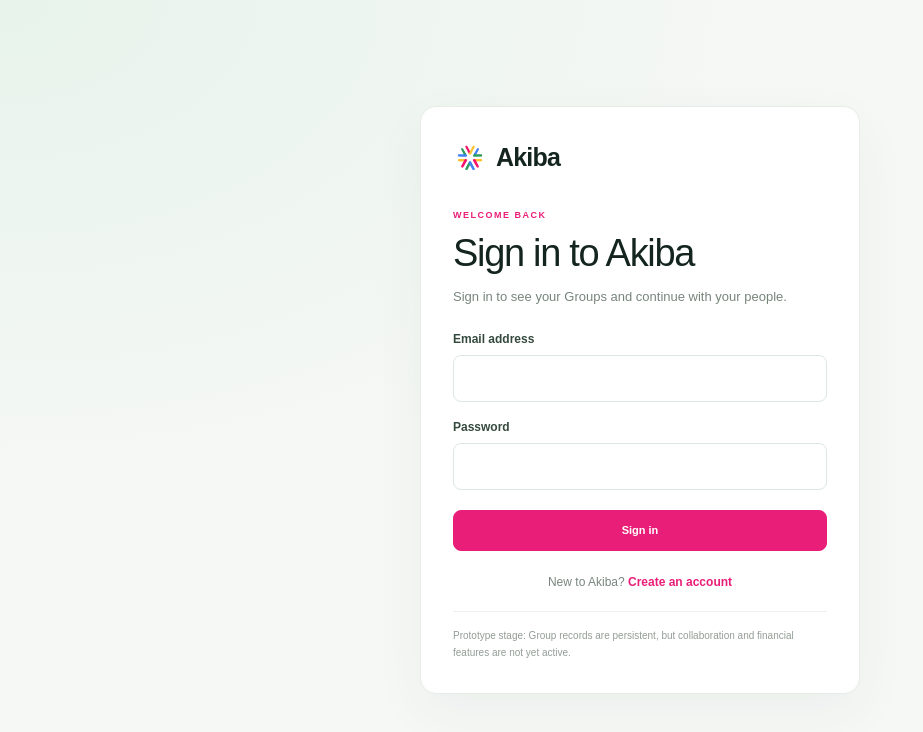
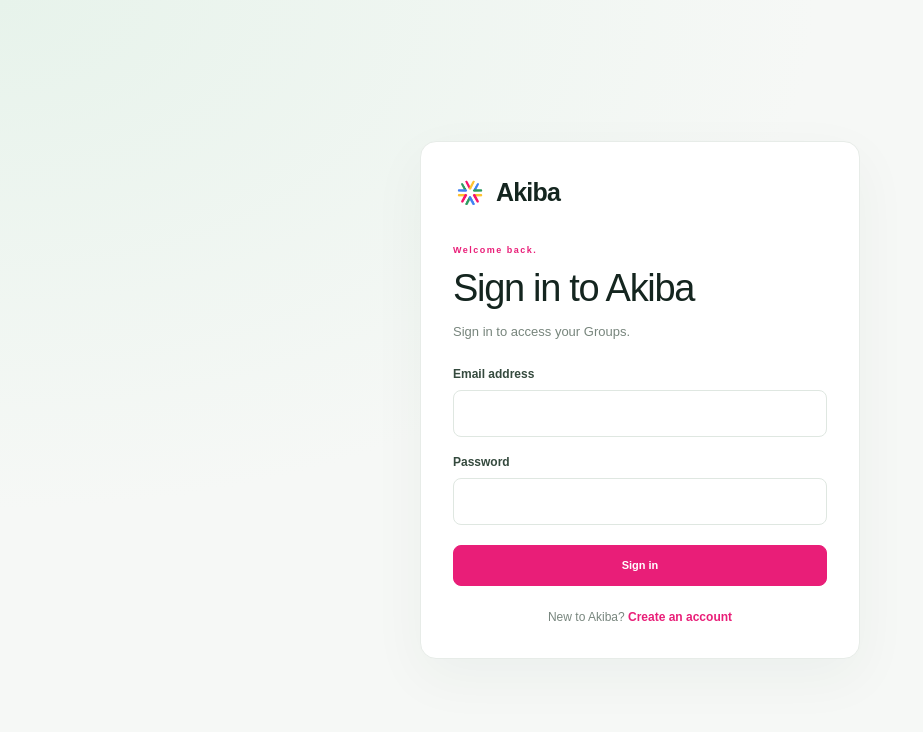
Before and after one commit to aogajoseph/akiba, a Next.js app: page /login in a window 1280 px wide. Shown: the top 732 px of the page, without its empty margins (0-923 px from the left). Built offline with nearby package versions, Linux system fonts and the light colour scheme; no server answers.

Commit message:
Update Akiba sign-in copy

```diff
--- a/app/login/page.tsx
+++ b/app/login/page.tsx
@@ -12,12 +12,11 @@ export default async function LoginPage({ searchParams }: Props) {
   const params = await searchParams;
   return <main className="auth-shell"><section className="auth-card">
     <Link href="/" className="auth-brand"><img className="auth-brand-logo" src="/akiba-logo.png" alt="" />Akiba</Link>
-    <div className="workspace-eyebrow">WELCOME BACK</div><h1>Sign in to Akiba</h1>
-    <p className="auth-description">Sign in to see your Groups and continue with your people.</p>
+    <div className="workspace-eyebrow">Welcome back.</div><h1>Sign in to Akiba</h1>
+    <p className="auth-description">Sign in to access your Groups.</p>
     {params.error && <p className="auth-error" role="alert">{params.error}</p>}
     {params.message && <p className="auth-message" role="status">{params.message}</p>}
     <form action={signIn} className="auth-form"><label>Email address<input name="email" type="email" autoComplete="email" required /></label><label>Password<input name="password" type="password" autoComplete="current-password" required /></label><button className="workspace-primary" type="submit">Sign in</button></form>
     <p className="auth-switch">New to Akiba? <Link href="/signup">Create an account</Link></p>
-    <p className="auth-footnote">Prototype stage: Group records are persistent, but collaboration and financial features are not yet active.</p>
   </section></main>;
 }
```
